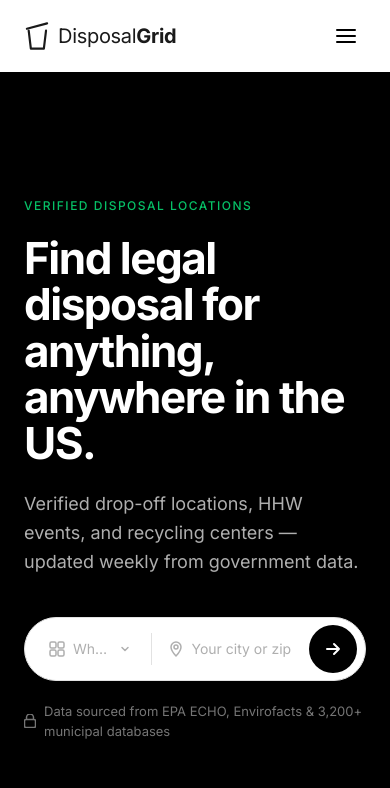
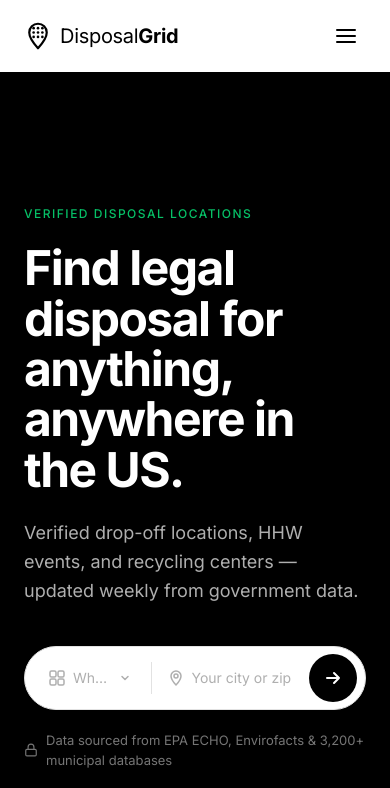
Before and after one commit to Mursaleen7/disposalgrid-monorepo, a Next.js app in the folder site/: page / in a window 390 px wide. Shown: the top 788 px of the page. Built offline with nearby package versions, Linux system fonts and the light colour scheme.

Commit message:
Update logo from bin icon to location pin with grid network

```diff
--- a/site/src/app/globals.css
+++ b/site/src/app/globals.css
@@ -86,6 +86,14 @@
     --surface-secondary: #F6F6F6;
     --surface-inverse: #000000;
     --surface-invert-secondary: #1F1F1F;
+    --surface-warning-light: #FFF8EC;
+    --surface-danger-light: #FFF0EE;
+    --surface-success-light: #E6F9EE;
+
+    /* Semantic Text */
+    --text-warning: #B46B00;
+    --text-danger: #D44333;
+    --text-success: #038C48;
 
     /* ─── Spacing (8px base grid) ─── */
     --space-1: 4px;
@@ -253,7 +261,7 @@
     height: 8px;
     border-radius: 50%;
     background-color: var(--uber-green);
-    animation: pulse-dot 2s ease-in-out infinite;
+    animation: pulse-dot 2s var(--ease-uber) infinite;
   }
 
   @keyframes pulse-dot {
@@ -280,7 +288,7 @@
   }
 
   .animate-page-enter {
-    animation: page-enter 0.3s cubic-bezier(0.16, 1, 0.3, 1) forwards;
+    animation: page-enter 200ms var(--ease-uber) forwards;
   }
 
   /* Skeleton shimmer effect */
@@ -292,7 +300,7 @@
   .skeleton-shimmer {
     background: linear-gradient(90deg, #F6F6F6 25%, #EEEEEE 50%, #F6F6F6 75%);
     background-size: 200% 100%;
-    animation: shimmer 1.5s ease-in-out infinite;
+    animation: shimmer 1.5s var(--ease-uber) infinite;
   }
 }
 
@@ -302,8 +310,8 @@
 
 @layer components {
   .badge-free {
-    background-color: var(--uber-green-light);
-    color: var(--uber-green-dark);
+    background-color: var(--surface-success-light);
+    color: var(--text-success);
     border-radius: var(--radius-pill);
     font-size: var(--text-xs);
     font-weight: var(--font-medium);
@@ -311,8 +319,8 @@
   }
 
   .badge-limit {
-    background-color: #FFF8EC;
-    color: #B46B00;
+    background-color: var(--surface-warning-light);
+    color: var(--text-warning);
     border-radius: var(--radius-pill);
     font-size: var(--text-xs);
     font-weight: var(--font-medium);
@@ -329,8 +337,8 @@
   }
 
   .badge-warning {
-    background-color: #FFF0EE;
-    color: var(--danger);
+    background-color: var(--surface-danger-light);
+    color: var(--text-danger);
     border-radius: var(--radius-pill);
     font-size: var(--text-xs);
     font-weight: var(--font-medium);
@@ -338,8 +346,8 @@
   }
 
   .badge-status-mandatory {
-    background-color: var(--uber-green-light);
-    color: var(--uber-green-dark);
+    background-color: var(--surface-success-light);
+    color: var(--text-success);
     border-radius: var(--radius-pill);
     font-size: var(--text-xs);
     font-weight: var(--font-medium);
@@ -356,8 +364,8 @@
   }
 
   .badge-status-nolaw {
-    background-color: #FFF0EE;
-    color: var(--danger);
+    background-color: var(--surface-danger-light);
+    color: var(--text-danger);
     border-radius: var(--radius-pill);
     font-size: var(--text-xs);
     font-weight: var(--font-medium);
--- a/site/src/app/page.tsx
+++ b/site/src/app/page.tsx
@@ -4,6 +4,7 @@ import Link from "next/link";
 import Image from "next/image";
 import { motion } from "framer-motion";
 import { SearchBar } from "@/components";
+import { Lock, ArrowRight, MapPin, Calendar, Search } from "lucide-react";
 
 /* ─── Data ─── */
 
@@ -48,16 +49,16 @@ export default function HomePage() {
   return (
     <div className="flex flex-col min-h-screen">
       {/* ━━━ HERO ━━━ */}
-      <section className="bg-uber-black w-full pt-[120px] pb-[80px] lg:pt-[140px] lg:pb-[100px]">
-        <div className="mx-auto max-w-[1440px] w-full px-6 lg:px-12 flex flex-col lg:flex-row items-center gap-12 lg:gap-0">
-          <div className="w-full lg:w-[55%] pr-0 lg:pr-16 text-white">
+      <section className="bg-uber-black w-full py-uber-11">
+        <div className="mx-auto max-w-[1440px] w-full px-6 lg:px-12 grid grid-cols-1 lg:grid-cols-12 gap-uber-6 items-center">
+          <div className="lg:col-span-7 text-white">
             <span className="uber-overline text-uber-green mb-5 inline-block">
               VERIFIED DISPOSAL LOCATIONS
             </span>
-            <h1 className="text-[44px] md:text-[52px] lg:text-[56px] font-bold leading-[1.05] tracking-[-1.5px] mb-6">
+            <h1 className="text-display md:text-hero mb-6">
               Find legal disposal for anything, anywhere in the US.
             </h1>
-            <p className="text-[18px] leading-[1.6] text-uber-gray-400 mb-10 max-w-[540px]">
+            <p className="text-body-lg text-uber-gray-400 mb-10 max-w-[540px]">
               Verified drop-off locations, HHW events, and recycling centers —
               updated weekly from government data.
             </p>
@@ -67,14 +68,12 @@ export default function HomePage() {
             </div>
 
             <div className="flex items-center gap-2 text-[13px] text-uber-gray-500">
-              <svg width="12" height="14" viewBox="0 0 12 14" fill="none" className="shrink-0">
-                <path d="M9.5 5.5v-2a3.5 3.5 0 0 0-7 0v2M2 5.5h8A1.5 1.5 0 0 1 11.5 7v5a1.5 1.5 0 0 1-1.5 1.5H2A1.5 1.5 0 0 1 .5 12V7A1.5 1.5 0 0 1 2 5.5z" stroke="currentColor" strokeWidth="1.5" strokeLinecap="round" strokeLinejoin="round"/>
-              </svg>
+              <Lock size={14} className="shrink-0" />
               <span>Data sourced from EPA ECHO, Envirofacts &amp; 3,200+ municipal databases</span>
             </div>
           </div>
 
-          <div className="w-full lg:w-[45%] flex justify-center lg:justify-end items-center">
+          <div className="lg:col-span-5 flex justify-center lg:justify-end items-center">
             <div className="w-full max-w-[480px] aspect-[4/3] rounded-uber-xl relative overflow-hidden">
               <Image src="/hero-image.jpg" alt="DisposalGrid map with recycling pin" fill className="object-cover" priority />
             </div>
@@ -135,17 +134,17 @@ export default function HomePage() {
 
 
       {/* ━━━ HOW IT WORKS ━━━ */}
-      <section id="how-it-works" className="bg-white py-[96px]">
+      <section id="how-it-works" className="bg-white py-uber-10">
         <div className="mx-auto max-w-[1440px] px-6 lg:px-12">
           <motion.div
             initial={{ opacity: 0 }}
             whileInView={{ opacity: 1 }}
             viewport={{ once: true }}
-            className="mb-16"
+            className="mb-uber-8"
           >
             <span className="uber-overline text-uber-gray-500 mb-4 inline-block">HOW IT WORKS</span>
-            <h2 className="text-[36px] md:text-[40px] font-bold text-uber-black tracking-[-1px] leading-[1.1] mb-4">Find disposal. Fast.</h2>
-            <p className="text-[18px] text-uber-gray-500 max-w-[520px] leading-[1.6]">
+            <h2 className="text-h1 mb-4">Find disposal. Fast.</h2>
+            <p className="text-body-lg text-uber-gray-500 max-w-[520px]">
               Our directory simplifies complex municipal rules into three easy steps.
             </p>
           </motion.div>
@@ -164,10 +163,10 @@ export default function HomePage() {
                 className="bg-white p-8 group"
               >
                 <div className="relative w-full h-[200px] rounded-uber-md mb-8 overflow-hidden bg-uber-gray-50">
-                   <Image src={step.img} alt={step.title} fill className="object-cover group-hover:scale-[1.02] transition-transform duration-uber-slow ease-uber" />
+                   <Image src={step.img} alt={step.title} fill className="object-cover group-hover:scale-105 transition-transform duration-uber-slow ease-uber" />
                 </div>
-                <span className="text-[13px] font-bold text-uber-gray-300 block mb-2">{step.num}</span>
-                <h3 className="text-[20px] font-bold text-uber-black mb-2 tracking-[-0.3px]">{step.title}</h3>
+                <span className="text-sm font-bold text-uber-gray-300 block mb-2">{step.num}</span>
+                <h3 className="text-h4 mb-2 tracking-[-0.3px]">{step.title}</h3>
                 <p className="text-[15px] text-uber-gray-500 leading-[1.6]">{step.desc}</p>
               </motion.div>
             ))}
@@ -176,26 +175,26 @@ export default function HomePage() {
       </section>
 
       {/* ━━━ HHW EVENTS PROMO ━━━ */}
-      <section className="bg-uber-green py-[80px]">
-        <div className="mx-auto max-w-[1440px] px-6 lg:px-12 flex flex-col lg:flex-row items-center gap-16">
-          <div className="w-full lg:w-[55%]">
+      <section className="bg-uber-green py-uber-9">
+        <div className="mx-auto max-w-[1440px] px-6 lg:px-12 grid grid-cols-1 lg:grid-cols-12 gap-uber-6 items-center">
+          <div className="lg:col-span-7">
             <span className="uber-overline text-uber-black/50 mb-4 inline-block">TIME-SENSITIVE</span>
-            <h2 className="text-[36px] md:text-[40px] font-bold text-uber-black leading-[1.1] tracking-[-1px] mb-5">
+            <h2 className="text-h1 mb-5">
               Household Hazardous Waste events near you
             </h2>
-            <p className="text-[17px] text-uber-black/70 max-w-[480px] mb-8 leading-[1.6]">
+            <p className="text-body-lg text-uber-black/70 max-w-[480px] mb-8">
               One-day collection events hosted by your county — the safest way to dispose of chemicals, batteries, and paint.
             </p>
             <Link
               href="/events"
-              className="inline-flex items-center h-12 px-8 bg-uber-black text-white text-[14px] font-medium rounded-uber-pill hover:bg-uber-gray-800 transition-colors duration-uber-fast"
+              className="inline-flex items-center h-12 px-8 bg-uber-black text-white text-sm font-medium rounded-uber-pill hover:bg-uber-gray-800 transition-colors duration-uber-fast"
             >
               Find upcoming events
-              <svg width="16" height="16" viewBox="0 0 24 24" fill="none" stroke="currentColor" strokeWidth="2" strokeLinecap="round" strokeLinejoin="round" className="ml-2"><line x1="5" y1="12" x2="19" y2="12"/><polyline points="12 5 19 12 12 19"/></svg>
+              <ArrowRight size={16} strokeWidth={2} className="ml-2" />
             </Link>
           </div>
 
-          <div className="w-full lg:w-[45%] flex justify-center lg:justify-end">
+          <div className="lg:col-span-5 flex justify-center lg:justify-end">
             <div className="w-full max-w-[400px] aspect-square rounded-uber-xl relative overflow-hidden">
                <Image src="/hhw-events.png" alt="HHW event collection table" fill className="object-cover" />
             </div>
@@ -204,39 +203,39 @@ export default function HomePage() {
       </section>
 
       {/* ━━━ FEATURED COUNTIES ━━━ */}
-      <section className="bg-uber-gray-50 py-[96px]">
+      <section className="bg-uber-gray-50 py-uber-10">
         <div className="mx-auto max-w-[1440px] px-6 lg:px-12">
           <div className="flex items-end justify-between mb-10">
             <div>
               <span className="uber-overline text-uber-gray-500 mb-3 inline-block">DISPOSAL GUIDES</span>
-              <h2 className="text-[36px] md:text-[40px] font-bold text-uber-black tracking-[-1px] leading-[1.1]">Popular disposal guides</h2>
+              <h2 className="text-h1">Popular disposal guides</h2>
             </div>
             <Link
               href="/search"
-              className="hidden md:inline-flex items-center h-10 px-6 border border-uber-black text-[14px] font-medium text-uber-black rounded-uber-pill hover:bg-uber-black hover:text-white transition-colors duration-uber-fast"
+              className="hidden md:inline-flex items-center h-10 px-6 border border-uber-black text-sm font-medium text-uber-black rounded-uber-pill hover:bg-uber-black hover:text-white transition-colors duration-uber-fast"
             >
               View all
             </Link>
           </div>
 
-          <div className="grid grid-cols-1 md:grid-cols-2 lg:grid-cols-3 gap-4 mb-8">
+          <div className="grid grid-cols-1 md:grid-cols-2 lg:grid-cols-3 gap-uber-4 mb-8">
             {FEATURED_COUNTIES.map((county, i) => (
               <Link
                 key={i}
                 href={`/dispose-of/${county.materialSlug}/${county.state}/${county.county}`}
                 className="bg-white rounded-uber-md border border-uber-gray-200 p-6 hover:border-uber-black transition-all duration-uber-fast group"
               >
-                <h3 className="text-[18px] font-bold text-uber-black mb-1 group-hover:text-uber-green transition-colors">
+                <h3 className="text-body-lg font-bold text-uber-black mb-1 group-hover:text-uber-green transition-colors">
                   {county.name}
                 </h3>
-                <p className="text-[14px] font-medium text-uber-gray-500 mb-4">{county.material}</p>
-                <div className="flex items-center gap-4 text-[13px] text-uber-gray-400">
+                <p className="text-sm font-medium text-uber-gray-500 mb-4">{county.material}</p>
+                <div className="flex items-center gap-4 text-xs text-uber-gray-400">
                   <span className="flex items-center gap-1">
-                    <svg width="14" height="14" viewBox="0 0 24 24" fill="none" stroke="currentColor" strokeWidth="2"><path d="M21 10c0 7-9 13-9 13s-9-6-9-13a9 9 0 0 1 18 0z"/><circle cx="12" cy="10" r="3"/></svg>
+                    <MapPin size={14} />
                     {county.locations} locations
                   </span>
                   <span className="flex items-center gap-1">
-                    <svg width="14" height="14" viewBox="0 0 24 24" fill="none" stroke="currentColor" strokeWidth="2"><rect x="3" y="4" width="18" height="18" rx="2" ry="2"/><line x1="16" y1="2" x2="16" y2="6"/><line x1="8" y1="2" x2="8" y2="6"/><line x1="3" y1="10" x2="21" y2="10"/></svg>
+                    <Calendar size={14} />
                     {county.events} events
                   </span>
                 </div>
@@ -247,7 +246,7 @@ export default function HomePage() {
           <div className="text-center md:hidden">
             <Link
               href="/search"
-              className="inline-flex items-center h-10 px-6 border border-uber-black text-[14px] font-medium text-uber-black rounded-uber-pill hover:bg-uber-black hover:text-white transition-colors duration-uber-fast"
+              className="inline-flex items-center h-10 px-6 border border-uber-black text-sm font-medium text-uber-black rounded-uber-pill hover:bg-uber-black hover:text-white transition-colors duration-uber-fast"
             >
               View all guides
             </Link>
@@ -256,11 +255,11 @@ export default function HomePage() {
       </section>
 
       {/* ━━━ TOP CITIES ━━━ */}
-      <section className="bg-white py-[80px] border-t border-uber-gray-100">
+      <section className="bg-white py-uber-9 border-t border-uber-gray-100">
         <div className="mx-auto max-w-[1440px] px-6 lg:px-12">
           <div className="mb-8">
             <span className="uber-overline text-uber-gray-400 mb-3 inline-block">BROWSE BY CITY</span>
-            <h2 className="text-[28px] md:text-[32px] font-bold text-uber-black tracking-[-0.5px] leading-[1.1]">
+            <h2 className="text-h2">
               Top cities for disposal
             </h2>
           </div>
@@ -269,20 +268,18 @@ export default function HomePage() {
               <Link
                 key={item.slug}
                 href={`/search?location=${encodeURIComponent(item.city + ', ' + item.state)}`}
-                className="inline-flex items-center gap-2 h-10 px-5 rounded-uber-pill border border-uber-gray-200 text-[14px] font-medium text-uber-black hover:border-uber-black hover:bg-uber-gray-50 transition-all duration-uber-fast"
+                className="inline-flex items-center gap-2 h-10 px-5 rounded-uber-pill border border-uber-gray-200 text-sm font-medium text-uber-black hover:border-uber-black hover:bg-uber-gray-50 transition-all duration-uber-fast"
               >
-                <svg width="12" height="14" viewBox="0 0 12 14" fill="none" className="text-uber-gray-400 shrink-0">
-                  <path d="M6 0C3.24 0 1 2.24 1 5c0 3.75 5 9 5 9s5-5.25 5-9c0-2.76-2.24-5-5-5zm0 6.5C5.17 6.5 4.5 5.83 4.5 5S5.17 3.5 6 3.5 7.5 4.17 7.5 5 6.83 6.5 6 6.5z" fill="currentColor"/>
-                </svg>
+                <MapPin size={14} className="text-uber-gray-400 shrink-0" />
                 {item.city}, {item.state}
               </Link>
             ))}
             <Link
               href="/search"
-              className="inline-flex items-center gap-1 h-10 px-5 rounded-uber-pill border border-dashed border-uber-gray-300 text-[14px] font-medium text-uber-gray-500 hover:border-uber-black hover:text-uber-black transition-all duration-uber-fast"
+              className="inline-flex items-center gap-1 h-10 px-5 rounded-uber-pill border border-dashed border-uber-gray-300 text-sm font-medium text-uber-gray-500 hover:border-uber-black hover:text-uber-black transition-all duration-uber-fast"
             >
               All cities
-              <svg width="14" height="14" viewBox="0 0 24 24" fill="none" stroke="currentColor" strokeWidth="2" strokeLinecap="round" strokeLinejoin="round"><polyline points="9 18 15 12 9 6"/></svg>
+              <ArrowRight size={14} />
             </Link>
           </div>
         </div>
--- a/site/src/components/ui/logo.tsx
+++ b/site/src/components/ui/logo.tsx
@@ -7,44 +7,47 @@ interface LogoProps {
 }
 
 export function Logo({ variant = "dark", showWordmark = true, className = "" }: LogoProps) {
-  const color = variant === "dark" ? "#1a1a1a" : "#FFFFFF";
+  const textColorClass = variant === "dark" ? "text-uber-black" : "text-white";
 
   return (
-    <div className={`flex items-center gap-2 ${className}`}>
-      {/* ─── Logomark: Minimalist Bin ─── */}
+    <div className={`flex items-center gap-uber-2 ${className} ${textColorClass}`}>
+      {/* ─── Logomark: Location Pin + Grid Network ─── */}
       <svg
-        width="26"
-        height="32"
-        viewBox="14 6 72 88"
+        width="28"
+        height="28"
+        viewBox="0 0 32 32"
         fill="none"
+        stroke="currentColor"
         xmlns="http://www.w3.org/2000/svg"
         aria-label="DisposalGrid logomark"
+        className="shrink-0"
       >
-        <g>
-          {/* Bin Body */}
-          <path
-            d="M 27 35 L 33 85 L 69 85 L 75 35"
-            stroke={color}
-            strokeWidth="6"
-            strokeLinecap="round"
-            strokeLinejoin="round"
-          />
-          {/* Floating Bin Lid */}
-          <path
-            d="M 22 30 L 78 15"
-            stroke={color}
-            strokeWidth="6"
-            strokeLinecap="round"
-          />
+        {/* Outer Pin */}
+        <path
+          d="M26 12C26 6.477 21.523 2 16 2C10.477 2 6 6.477 6 12C6 19 16 30 16 30C16 30 26 19 26 12Z"
+          strokeWidth="2.5"
+          strokeLinecap="round"
+          strokeLinejoin="round"
+        />
+        {/* Inner 3x3 Grid Network */}
+        <g fill="currentColor" stroke="none">
+          <circle cx="11" cy="7" r="1.5" />
+          <circle cx="16" cy="7" r="1.5" />
+          <circle cx="21" cy="7" r="1.5" />
+
+          <circle cx="11" cy="12" r="1.5" />
+          <circle cx="16" cy="12" r="1.5" />
+          <circle cx="21" cy="12" r="1.5" />
+
+          <circle cx="11" cy="17" r="1.5" />
+          <circle cx="16" cy="17" r="1.5" />
+          <circle cx="21" cy="17" r="1.5" />
         </g>
       </svg>
 
       {/* ─── Wordmark ─── */}
       {showWordmark && (
-        <span
-          className="text-[20px] leading-none tracking-[-0.3px] select-none"
-          style={{ color }}
-        >
+        <span className="text-h4 tracking-[-0.3px] select-none">
           <span className="font-normal">Disposal</span>
           <span className="font-bold">Grid</span>
         </span>
--- a/site/tailwind.config.ts
+++ b/site/tailwind.config.ts
@@ -243,8 +243,8 @@ const config: Config = {
   			}
   		},
   		animation: {
-  			float: 'float 3s ease-in-out infinite',
-  			'pulse-dot': 'pulse-dot 2s ease-in-out infinite',
+  			float: 'float 3s cubic-bezier(0.4, 0, 0.2, 1) infinite',
+  			'pulse-dot': 'pulse-dot 2s cubic-bezier(0.4, 0, 0.2, 1) infinite',
   			'fade-in-up': 'fade-in-up 320ms cubic-bezier(0.4, 0, 0.2, 1) forwards',
   			'accordion-down': 'accordion-down 0.2s ease-out',
   			'accordion-up': 'accordion-up 0.2s ease-out'
```
Also changed, not shown: 1 other file (tests, documents, lock files or other folders).
